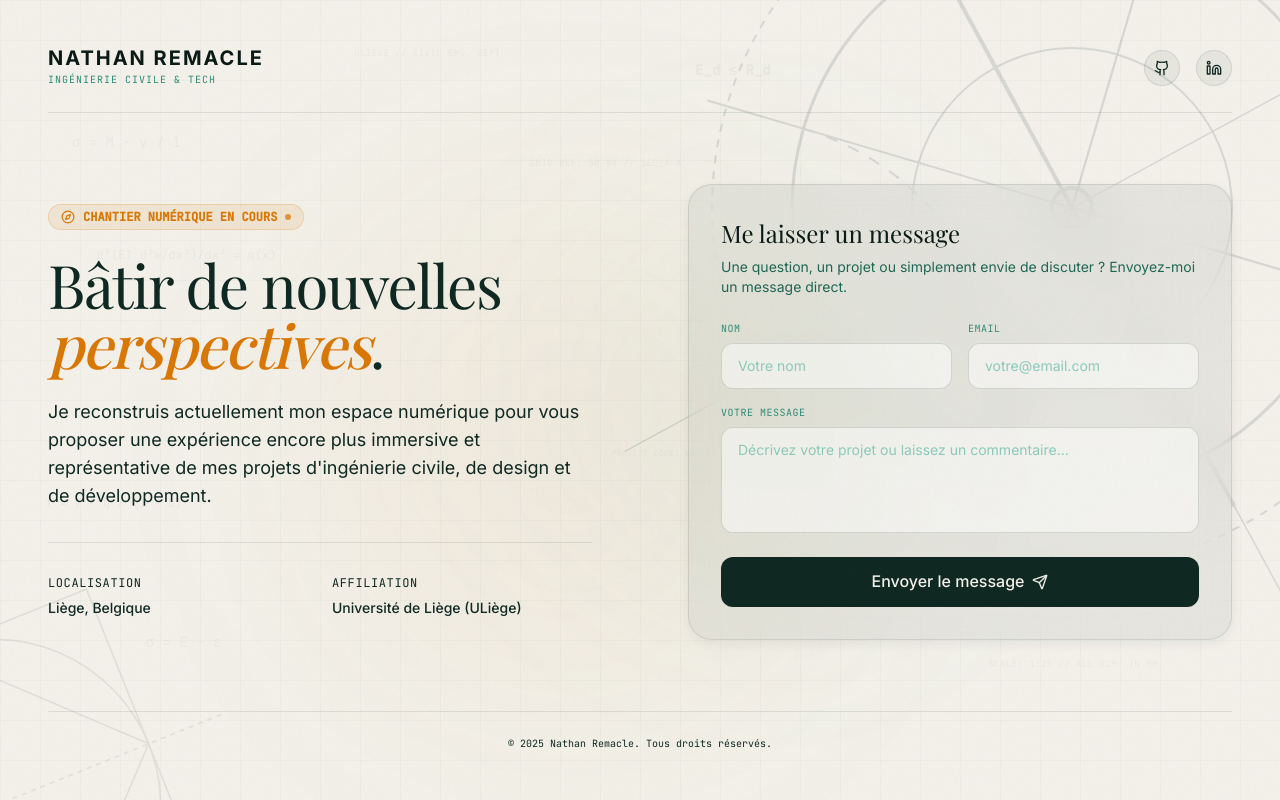
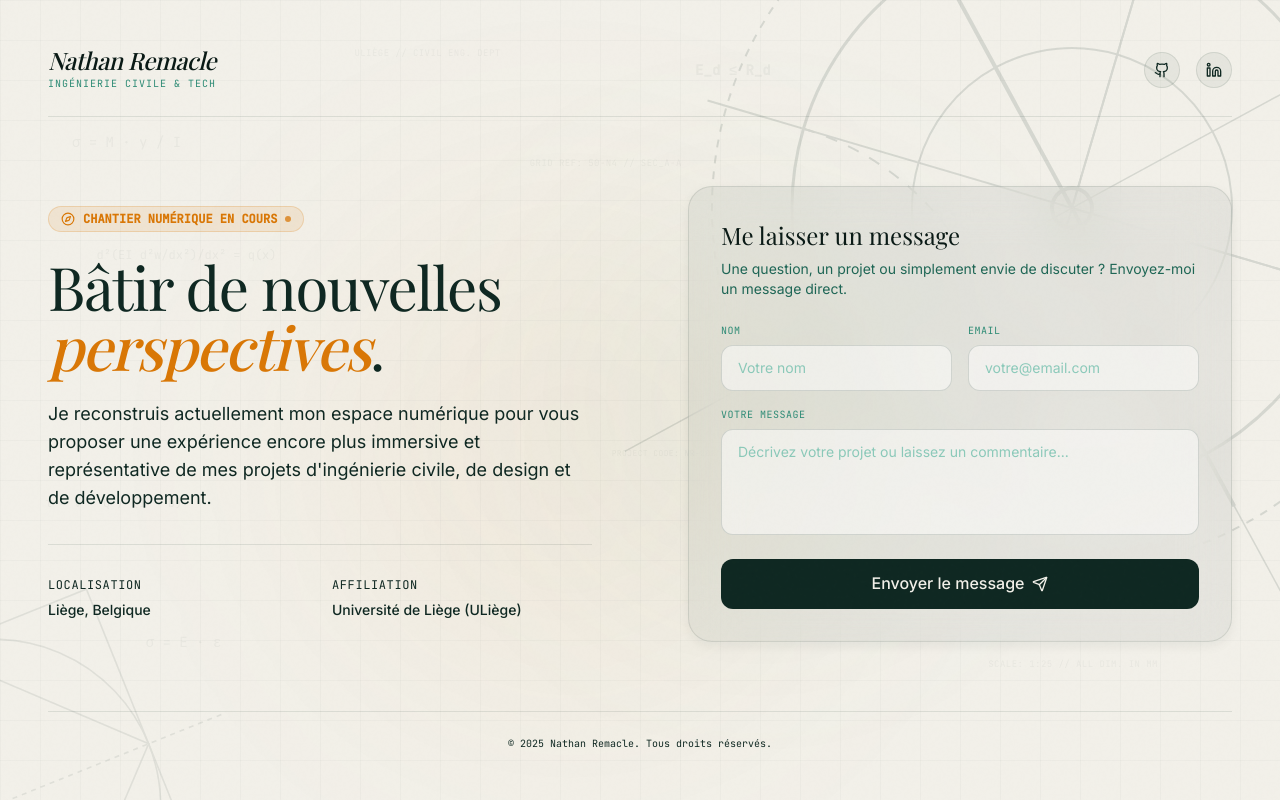
Before and after one commit to nathannremacle/portfolio, a Next.js app in the folder Portfolio/: page / in a window 1280 px wide. Built offline with nearby package versions, Linux system fonts and the light colour scheme; a web font is replaced by a local one.

Commit message:
style: change header signature to elegant Playfair Display italic serif font matching 'perspectives'

```diff
--- a/Portfolio/app/page.tsx
+++ b/Portfolio/app/page.tsx
@@ -149,7 +149,7 @@ export default function UnderConstruction() {
       {/* Header */}
       <header className="relative z-10 w-full flex justify-between items-center border-b border-pine-800/10 pb-6">
         <div>
-          <span className="font-sans text-xl font-bold uppercase tracking-widest text-pine-900 block leading-none">
+          <span className="font-serif italic text-2xl font-medium tracking-tight text-pine-900 block leading-none">
             Nathan Remacle
           </span>
           <span className="font-mono text-[10px] uppercase tracking-widest text-pine-500 mt-1 block">
```
